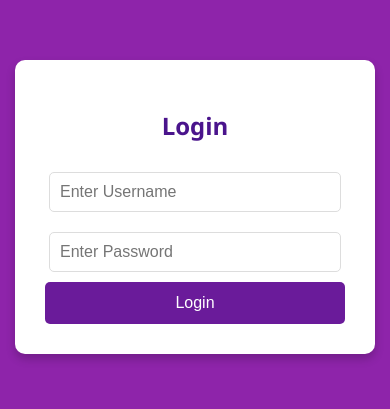
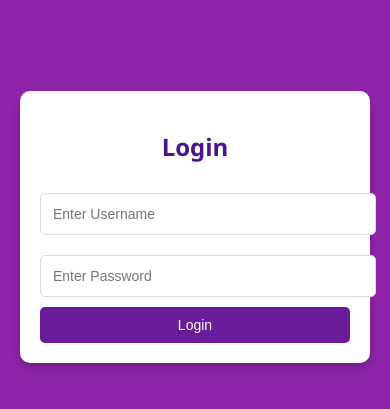
Before and after one commit to jestinkm/hackthon, a plain HTML site: page admlog.html in a window 390 px wide. Shown: the part 215-624 px from the top of the page. Drawn offline with Linux system fonts and the light colour scheme.

Commit message:
Update admlog.html

```diff
--- a/admlog.html
+++ b/admlog.html
@@ -58,6 +58,36 @@
         button:hover {
             background-color: #4a148c;
         }
+        @media (max-width: 768px) {
+    body {
+        padding: 20px;
+        display: flex;
+        justify-content: center;
+        align-items: center;
+    }
+
+    .login-container {
+        width: 90%;
+        max-width: 350px;
+        padding: 20px;
+    }
+
+    input {
+        width: 100%;
+        font-size: 14px;
+        padding: 12px;
+    }
+
+    button {
+        font-size: 14px;
+        padding: 10px;
+    }
+
+    h2 {
+        font-size: 1.5rem;
+    }
+}
+
     </style>
 </head>
 
```
